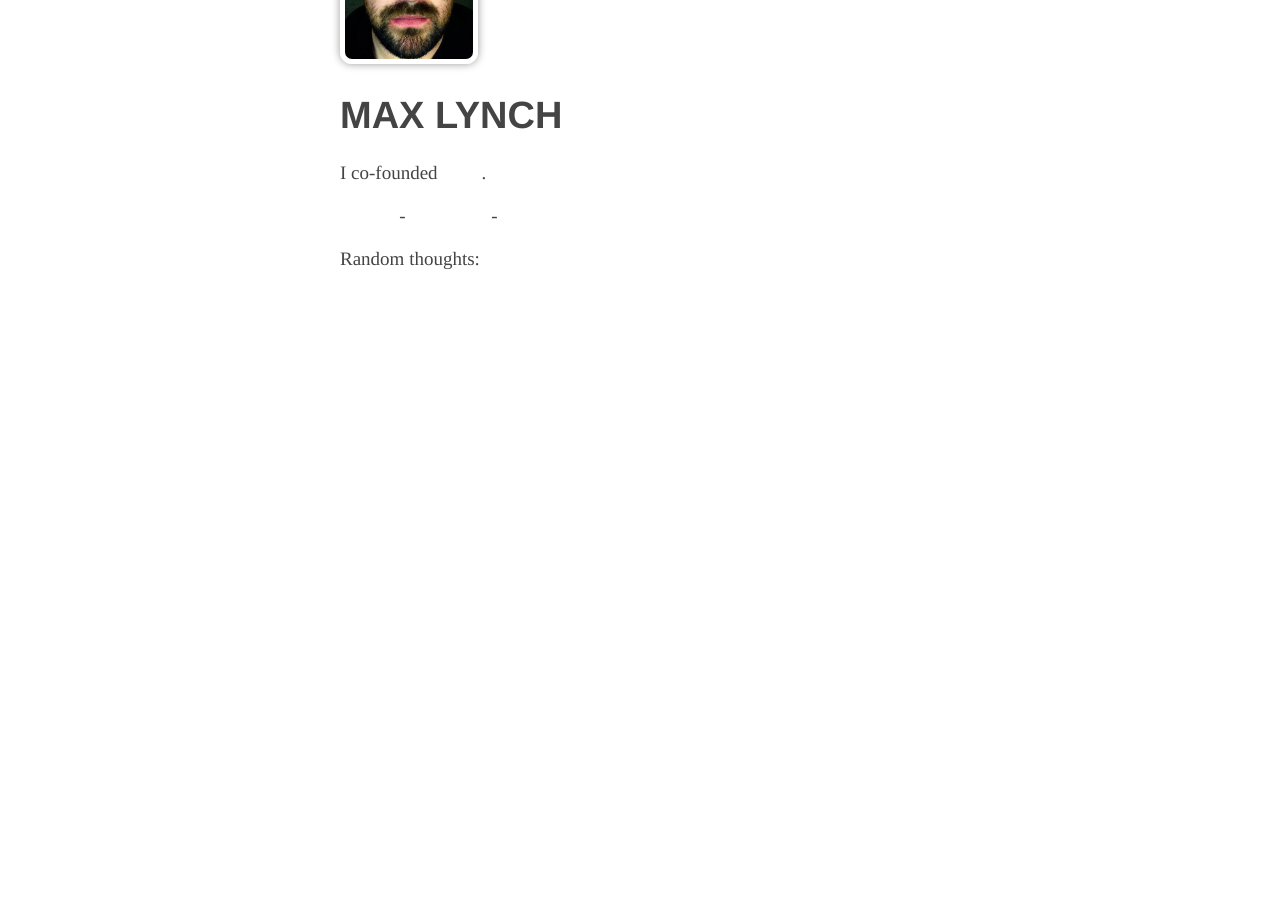
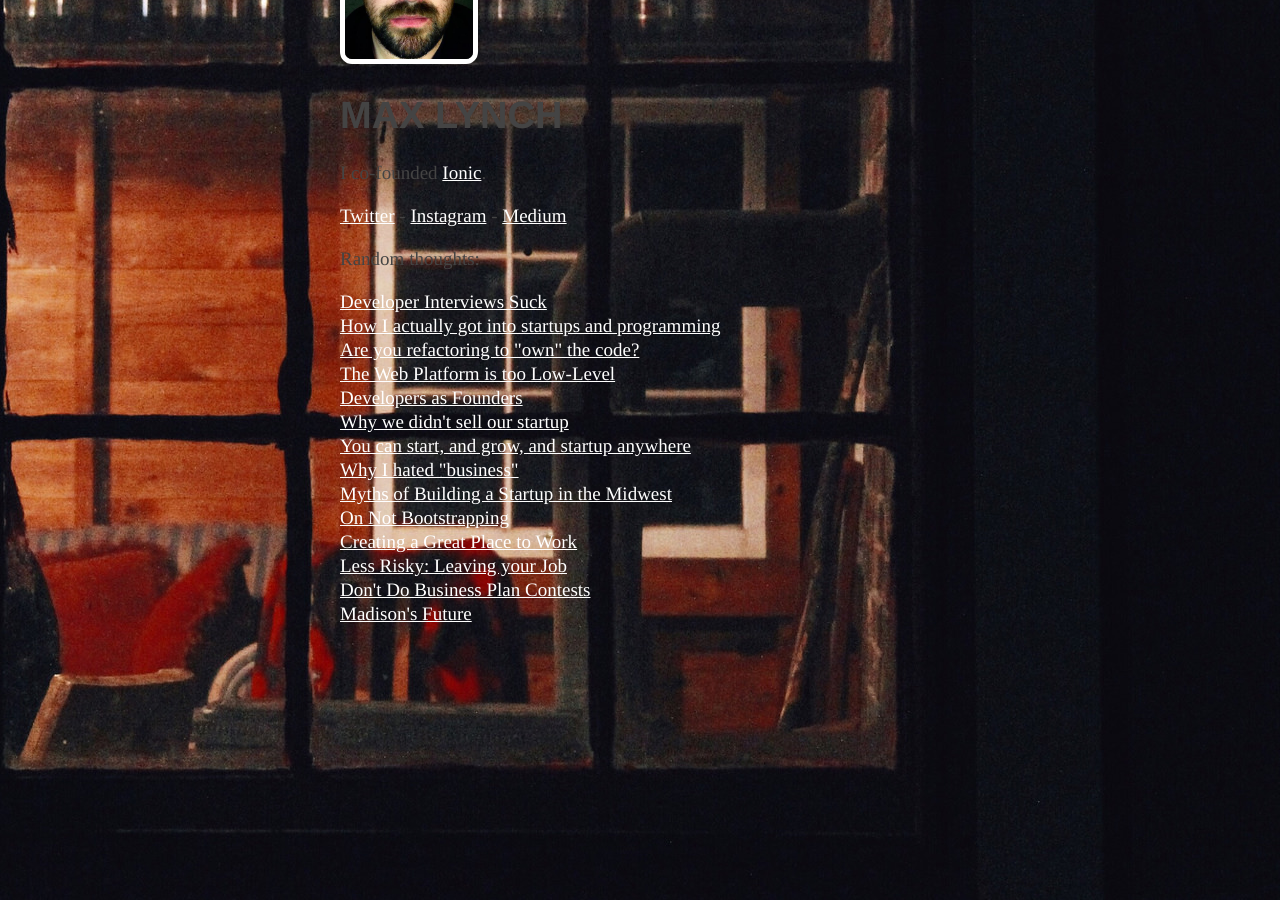
Before and after one commit to mlynch/mlynch.github.com, a Jekyll site: the page built from index.md, in a window 1280 px wide. Built offline with Jekyll 4.4.1, drawn with Linux system fonts in a browser that asks for light colours; Markdown is read by kramdown in place of the engine named in the settings; comment, search, counter and statistics services are not loaded.

Commit message:
Update clean.css

```diff
--- a/css/clean.css
+++ b/css/clean.css
@@ -16,6 +16,11 @@ padding: 0;
 margin: 0;
 }
 
+body {
+	 background: url('/images/24296251963_71b008e856_k.jpg') no-repeat #000;
+	 background-position: 75% 50%;
+
+}
 a {
   /*
   color: #ff0084;
@@ -33,9 +38,7 @@ h1, h2, h3, h4, h5 {
 }
 
 #top-bg {
-  height: 100%;
-  position: absolute;
-  background: url('/images/24296251963_71b008e856_k.jpg') no-repeat transparent;
+
 }
 
 #wrapper {
```
